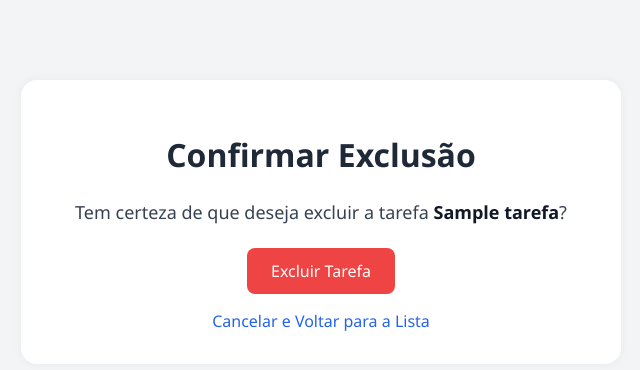
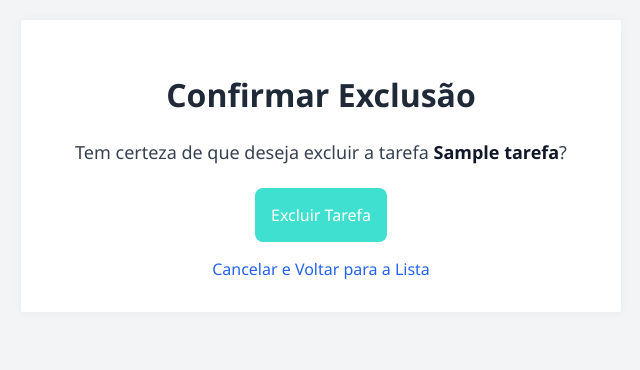
Before and after one commit to avmoonlight/to_do, a Flask app: page /deletar/1 in a window 1280 px wide. Shown: the top 370 px of the page, without its empty margins (319-959 px from the left). Run offline with Flask 3, Linux system fonts and the light colour scheme; tables that the repository leaves empty or names only in its code hold one stand-in row (values such as "Sample post").

Commit message:
alteração de botão

```diff
--- a/static/styles/confirmar_deletar.css
+++ b/static/styles/confirmar_deletar.css
@@ -15,9 +15,9 @@ body {
     margin: auto;
     padding: 2rem;
     background-color: #ffffff;
-    border-radius: 1rem;
+    border-radius: 2px;
     box-shadow: 0 0 10px rgba(0, 0, 0, 0.05);
-    margin-top: 5rem;
+    margin-top: 20px;
 }
 
 h1 {
@@ -41,13 +41,13 @@ strong {
 
 form {
     text-align: center;
-    margin-bottom: 1rem;
+
 }
 
 button {
-    background-color: #ef4444;
+    background-color: #40E0D0;
     color: white;
-    padding: 0.75rem 1.5rem;
+    padding: 16px;
     font-size: 1rem;
     border: none;
     border-radius: 0.5rem;
@@ -56,7 +56,7 @@ button {
 }
 
 button:hover {
-    background-color: #dc2626;
+    background-color: #3b6a69;
 }
 
 a {
```
